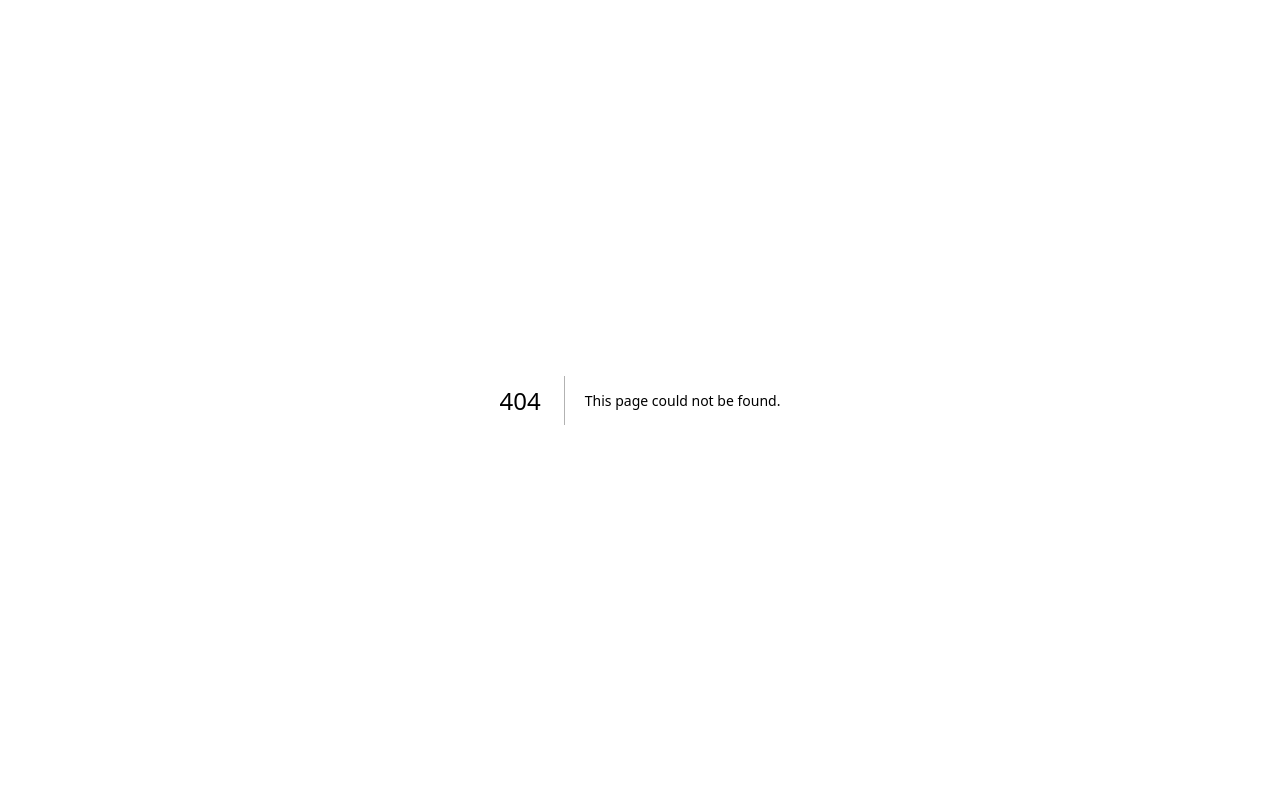
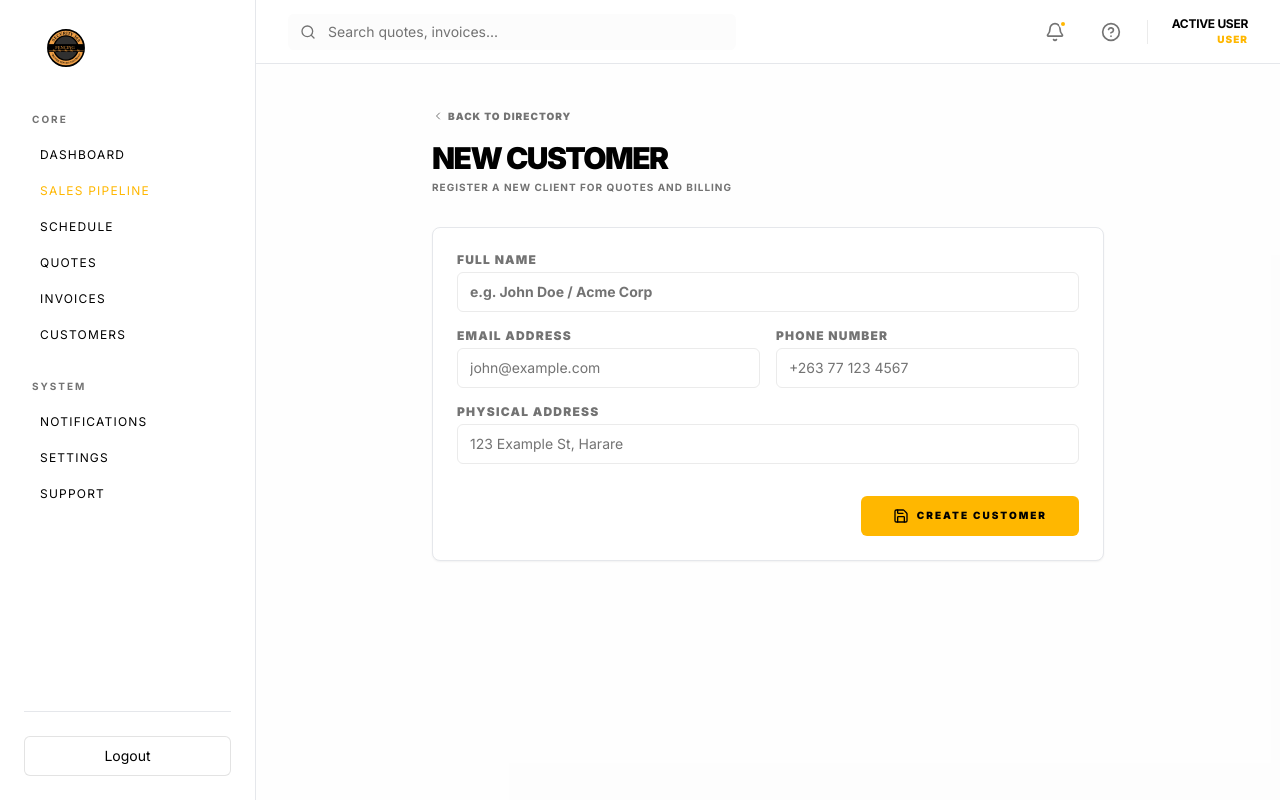
Before and after one commit to ZealousContagion/Security360, a Next.js app: page /admin/customers/new in a window 1280 px wide. Before the commit this address had no page. Built offline with nearby package versions, Linux system fonts and the light colour scheme; no server answers.

Commit message:
Feature: Added ability to create and edit customers

```diff
--- /dev/null
+++ b/src/app/admin/customers/CustomerForm.tsx
@@ -0,0 +1,97 @@
+'use client';
+
+import { useState } from 'react';
+import { Button } from '@/components/ui/Button';
+import { Input } from '@/components/ui/Input';
+import { Card, CardContent } from '@/components/ui/Card';
+import { Loader2, Save } from 'lucide-react';
+
+interface CustomerFormProps {
+    customer?: {
+        id: string;
+        name: string;
+        email?: string | null;
+        phone?: string | null;
+        address?: string | null;
+    };
+    action: (formData: FormData) => Promise<void>;
+}
+
+export function CustomerForm({ customer, action }: CustomerFormProps) {
+    const [isPending, setIsPending] = useState(false);
+
+    const handleSubmit = async (formData: FormData) => {
+        setIsPending(true);
+        try {
+            await action(formData);
+        } catch (error) {
+            console.error(error);
+            alert("Failed to save customer");
+            setIsPending(false);
+        }
+    };
+
+    return (
+        <form action={handleSubmit}>
+            <Card>
+                <CardContent className="pt-6 space-y-4">
+                    <div>
+                        <label className="block text-xs font-black uppercase tracking-widest mb-1 text-muted-foreground">Full Name</label>
+                        <Input
+                            name="name"
+                            defaultValue={customer?.name}
+                            placeholder="e.g. John Doe / Acme Corp"
+                            required
+                            className="font-bold"
+                        />
+                    </div>
+
+                    <div className="grid grid-cols-1 md:grid-cols-2 gap-4">
+                        <div>
+                            <label className="block text-xs font-black uppercase tracking-widest mb-1 text-muted-foreground">Email Address</label>
+                            <Input
+                                name="email"
+                                type="email"
+                                defaultValue={customer?.email || ''}
+                                placeholder="john@example.com"
+                            />
+                        </div>
+                        <div>
+                            <label className="block text-xs font-black uppercase tracking-widest mb-1 text-muted-foreground">Phone Number</label>
+                            <Input
+                                name="phone"
+                                type="tel"
+                                defaultValue={customer?.phone || ''}
+                                placeholder="+263 77 123 4567"
+                            />
+                        </div>
+                    </div>
+
+                    <div>
+                        <label className="block text-xs font-black uppercase tracking-widest mb-1 text-muted-foreground">Physical Address</label>
+                        <Input
+                            name="address"
+                            defaultValue={customer?.address || ''}
+                            placeholder="123 Example St, Harare"
+                        />
+                    </div>
+
+                    <div className="pt-4 flex justify-end">
+                        <Button
+                            type="submit"
+                            disabled={isPending}
+                            className="text-[10px] uppercase tracking-[0.2em] font-black h-10 px-8"
+                        >
+                            {isPending ? (
+                                <Loader2 className="w-4 h-4 animate-spin mr-2" />
+                            ) : (
+                                <Save className="w-4 h-4 mr-2" />
+                            )}
+                            {customer ? 'Update Customer' : 'Create Customer'}
+                        </Button>
+                    </div>
+                </CardContent>
+            </Card>
+        </form>
+    );
+}
--- /dev/null
+++ b/src/app/admin/customers/[id]/edit/page.tsx
@@ -0,0 +1,33 @@
+import { prisma } from '@/lib/prisma';
+import { CustomerForm } from '../../CustomerForm';
+import { updateCustomer } from '../../actions';
+import { notFound } from 'next/navigation';
+import { Button } from '@/components/ui/Button';
+import { ChevronLeft } from 'lucide-react';
+import Link from 'next/link';
+
+export default async function EditCustomerPage({ params }: { params: Promise<{ id: string }> }) {
+    const { id } = await params;
+    const customer = await prisma.customer.findUnique({
+        where: { id }
+    });
+
+    if (!customer) return notFound();
+
+    const updateAction = updateCustomer.bind(null, id);
+
+    return (
+        <div className="max-w-2xl mx-auto space-y-8">
+            <div>
+                <Link href="/admin/customers" className="inline-flex items-center text-[10px] font-black uppercase tracking-widest text-muted-foreground hover:text-primary mb-4 transition-colors">
+                    <ChevronLeft className="w-3 h-3 mr-1" />
+                    Back to Directory
+                </Link>
+                <h1 className="text-3xl font-black tracking-tighter uppercase">Edit Customer</h1>
+                <p className="text-muted-foreground uppercase text-[10px] tracking-widest font-bold mt-1">Update contact details and preferences</p>
+            </div>
+
+            <CustomerForm customer={customer} action={updateAction} />
+        </div>
+    );
+}
--- /dev/null
+++ b/src/app/admin/customers/actions.ts
@@ -0,0 +1,71 @@
+'use server';
+
+import { prisma } from "@/lib/prisma";
+import { revalidatePath } from "next/cache";
+import { redirect } from "next/navigation";
+import { CustomerSchema } from "@/lib/validations";
+import { logAction } from "@/modules/audit/logger";
+import { getDbUser } from "@/lib/rbac";
+
+export async function createCustomer(formData: FormData) {
+    const user = await getDbUser();
+
+    const rawData = {
+        name: formData.get("name") as string,
+        email: formData.get("email") as string || undefined,
+        phone: formData.get("phone") as string || undefined,
+        address: formData.get("address") as string || undefined,
+    };
+
+    const validation = CustomerSchema.safeParse(rawData);
+    if (!validation.success) {
+        throw new Error("Validation failed: " + JSON.stringify(validation.error.flatten().fieldErrors));
+    }
+
+    const customer = await prisma.customer.create({
+        data: validation.data,
+    });
+
+    await logAction({
+        action: 'CREATE_CUSTOMER',
+        entityType: 'Customer',
+        entityId: customer.id,
+        performedBy: user?.email || 'System',
+        metadata: { name: customer.name }
+    });
+
+    revalidatePath("/admin/customers");
+    redirect("/admin/customers");
+}
+
+export async function updateCustomer(id: string, formData: FormData) {
+    const user = await getDbUser();
+
+    const rawData = {
+        name: formData.get("name") as string,
+        email: formData.get("email") as string || undefined,
+        phone: formData.get("phone") as string || undefined,
+        address: formData.get("address") as string || undefined,
+    };
+
+    const validation = CustomerSchema.safeParse(rawData);
+    if (!validation.success) {
+        throw new Error("Validation failed: " + JSON.stringify(validation.error.flatten().fieldErrors));
+    }
+
+    const customer = await prisma.customer.update({
+        where: { id },
+        data: validation.data,
+    });
+
+    await logAction({
+        action: 'UPDATE_CUSTOMER',
+        entityType: 'Customer',
+        entityId: id,
+        performedBy: user?.email || 'System',
+        metadata: { changes: validation.data }
+    });
+
+    revalidatePath("/admin/customers");
+    redirect("/admin/customers");
+}
--- /dev/null
+++ b/src/app/admin/customers/new/page.tsx
@@ -0,0 +1,22 @@
+import { createCustomer } from '../actions';
+import { CustomerForm } from '../CustomerForm';
+import { Button } from '@/components/ui/Button';
+import { ChevronLeft } from 'lucide-react';
+import Link from 'next/link';
+
+export default function NewCustomerPage() {
+    return (
+        <div className="max-w-2xl mx-auto space-y-8">
+            <div>
+                <Link href="/admin/customers" className="inline-flex items-center text-[10px] font-black uppercase tracking-widest text-muted-foreground hover:text-primary mb-4 transition-colors">
+                    <ChevronLeft className="w-3 h-3 mr-1" />
+                    Back to Directory
+                </Link>
+                <h1 className="text-3xl font-black tracking-tighter uppercase">New Customer</h1>
+                <p className="text-muted-foreground uppercase text-[10px] tracking-widest font-bold mt-1">Register a new client for quotes and billing</p>
+            </div>
+
+            <CustomerForm action={createCustomer} />
+        </div>
+    );
+}
--- a/src/app/admin/customers/page.tsx
+++ b/src/app/admin/customers/page.tsx
@@ -2,7 +2,7 @@ import { prisma } from '@/lib/prisma';
 import { Button } from '@/components/ui/Button';
 import { Card, CardContent, CardHeader, CardTitle } from '@/components/ui/Card';
 import { Table, TableBody, TableCell, TableHead, TableHeader, TableRow } from '@/components/ui/Table';
-import { Users, ExternalLink, UserPlus, Phone, MapPin } from 'lucide-react';
+import { Users, ExternalLink, UserPlus, Phone, MapPin, Edit2 } from 'lucide-react';
 import Link from 'next/link';
 
 export default async function CustomersPage() {
@@ -20,10 +20,12 @@ export default async function CustomersPage() {
                     <h1 className="text-3xl font-black tracking-tighter uppercase">Customer Directory</h1>
                     <p className="text-muted-foreground uppercase text-[10px] tracking-widest font-bold mt-1">Manage client relationships and portal access</p>
                 </div>
+                <Link href="/admin/customers/new">
                     <Button className="text-[10px] uppercase tracking-[0.2em] font-bold h-10 px-6">
                         <UserPlus className="w-4 h-4 mr-2" />
                         New Customer
                     </Button>
+                </Link>
             </div>
 
             <Card>
@@ -40,7 +42,7 @@ export default async function CustomersPage() {
                                 <TableHead className="uppercase text-[10px] tracking-widest font-bold">Client Details</TableHead>
                                 <TableHead className="uppercase text-[10px] tracking-widest font-bold">Stats</TableHead>
                                 <TableHead className="uppercase text-[10px] tracking-widest font-bold">Contact</TableHead>
-                                <TableHead className="uppercase text-[10px] tracking-widest font-bold text-right">Portal Access</TableHead>
+                                <TableHead className="uppercase text-[10px] tracking-widest font-bold text-right">Actions</TableHead>
                             </TableRow>
                         </TableHeader>
                         <TableBody>
@@ -80,12 +82,19 @@ export default async function CustomersPage() {
                                         </div>
                                     </TableCell>
                                     <TableCell className="text-right">
+                                        <div className="flex justify-end gap-2">
+                                            <Link href={`/admin/customers/${c.id}/edit`}>
+                                                <Button variant="ghost" size="icon" className="h-8 w-8 hover:bg-primary/10 hover:text-primary" title="Edit Customer">
+                                                    <Edit2 className="w-4 h-4" />
+                                                </Button>
+                                            </Link>
                                             <Link href={`/portal/${c.id}`} target="_blank">
                                                 <Button variant="ghost" className="text-[9px] uppercase tracking-[0.2em] font-black hover:bg-primary/10 hover:text-primary">
                                                     Open Portal
                                                     <ExternalLink className="w-3 h-3 ml-2" />
                                                 </Button>
                                             </Link>
+                                        </div>
                                     </TableCell>
                                 </TableRow>
                             ))}
--- a/src/lib/validations.ts
+++ b/src/lib/validations.ts
@@ -25,3 +25,10 @@ export const PurchaseOrderSchema = z.object({
         unitPrice: z.number().nonnegative("Unit price cannot be negative"),
     })).min(1, "At least one item is required"),
 });
+
+export const CustomerSchema = z.object({
+    name: z.string().min(2, "Name must be at least 2 characters"),
+    email: z.string().email("Invalid email address").optional().or(z.literal('')),
+    phone: z.string().min(6, "Phone number is too short").optional().or(z.literal('')),
+    address: z.string().min(5, "Address is too short").optional().or(z.literal('')),
+});
```
Lines whose indentation alone changed are shown as unchanged.
